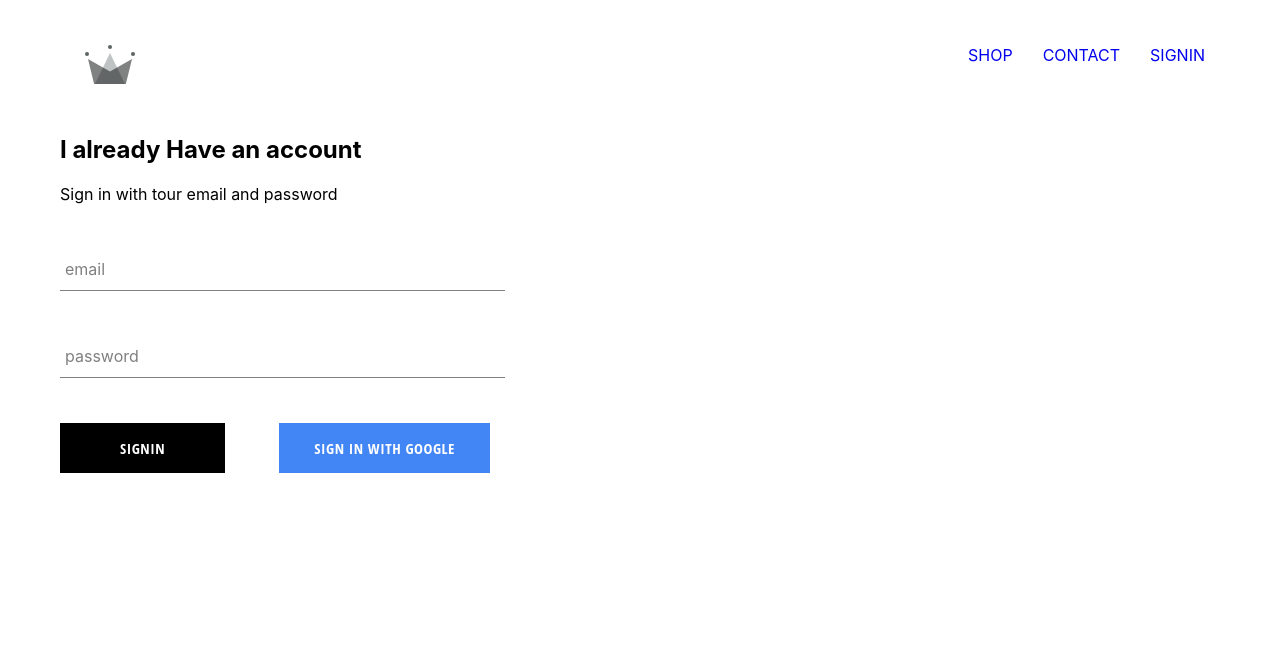
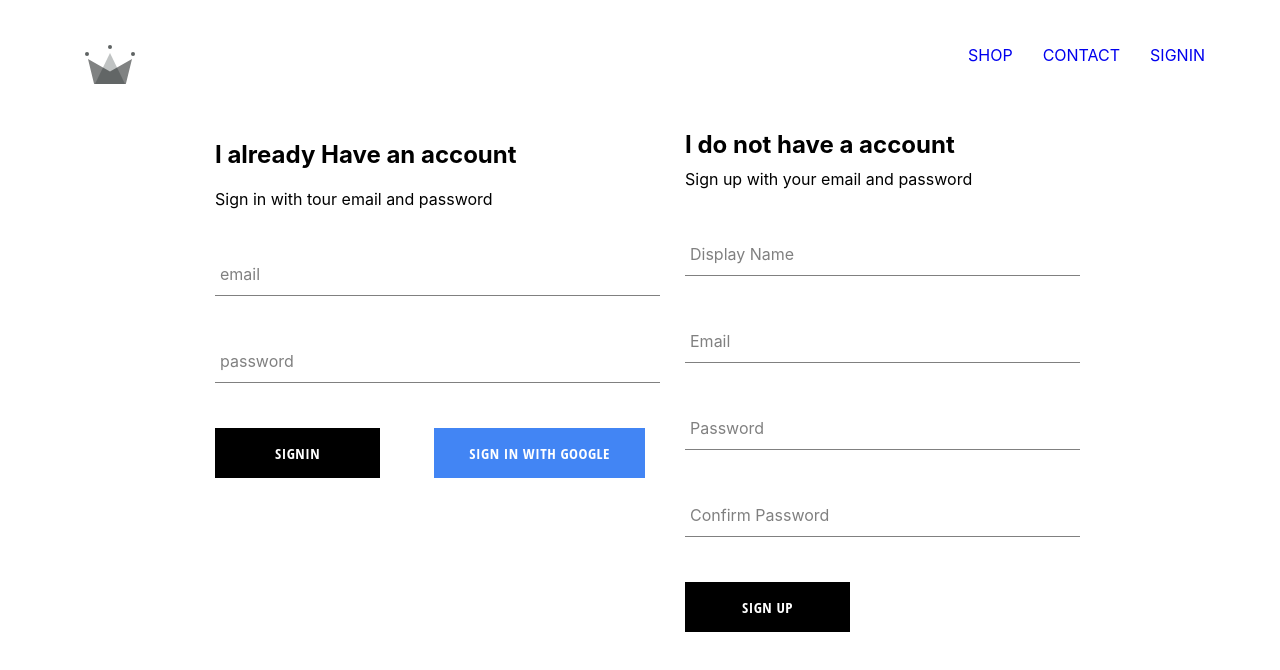
Before and after one commit to Dedaldino-Papelo/crown-clothing, a React (Create React App) app: page /signIn in a window 1280 px wide. Shown: the top 670 px of the page. Built offline with nearby package versions, Linux system fonts and the light colour scheme; no server answers.

Commit message:
finishin signin and signup handle component with firebase

```diff
--- a/src/App.js
+++ b/src/App.js
@@ -23,17 +23,15 @@
    this.unsubiscribeFromAuth = auth.onAuthStateChanged(async userAuth => {
     if(userAuth){
       const userRef = await createUserProfileDocument(userAuth)
-      const getUsers = userRef.path.split("/")[0]
 
-      onSnapshot(doc(db, getUsers, `${userAuth.uid}`), (doc) => {
+      onSnapshot((userRef), (doc) => {
         this.setState({
           currentUser: {
             id: doc.id,
             ...doc.data()
           }
-        }, () => {
-          console.log(this.state)
         })
+        console.log(this.state)
       })
     }
     this.setState({currentUser: userAuth})
--- a/src/Pages/signIn-signOut/signIn-signOut.component.js
+++ b/src/Pages/signIn-signOut/signIn-signOut.component.js
@@ -1,11 +1,13 @@
 import React from 'react'
 import './signInsignOut.styles.scss'
 import SignIn from '../../components/signIn/signIn.conponent'
+import SignUp from '../../components/sign-up/sign-up.component'
 
 const signInsignOut = () => {
   return (
     <div className='sign-in-and-sign-up'>
       <SignIn />
+      <SignUp />
     </div>
   )
 }
--- a/src/Pages/signIn-signOut/signInsignOut.styles.scss
+++ b/src/Pages/signIn-signOut/signInsignOut.styles.scss
@@ -0,0 +1,6 @@
+.sign-in-and-sign-up{
+    width: 850px;
+    display: flex;
+    justify-content: space-between;
+    margin: 30px auto;
+}
--- /dev/null
+++ b/src/components/sign-up/sign-up.component.jsx
@@ -0,0 +1,96 @@
+import React, { Component } from 'react'
+import './sign-up.styles.scss'
+import FormInput from '../formInput/form-input.componet'
+import CustomButton from '../custom-button/custom-button.component'
+import {auth, createUserProfileDocument} from '../../firebase/firebase-utils'
+import { createUserWithEmailAndPassword } from "firebase/auth";
+
+export default class SignUp extends Component {
+    constructor(){
+        super()
+        this.state = {
+            displayName: '',
+            email: '',
+            password: '',
+            confirmPassword: ''
+        }
+    }
+
+    handleSubmit = async (event) => {
+        event.preventDefault()
+        const { displayName, email, password,confirmPassword } = this.state
+        if(password !== confirmPassword){
+            alert("Password don't match ")
+            return
+        }
+        try {
+          const {user} = await createUserWithEmailAndPassword(
+            auth,
+            email,
+            password)
+
+           await createUserProfileDocument(user, { displayName })
+            this.setState({
+                displayName: '',
+                email: '',
+                password: '',
+                confirmPassword: ''
+            })
+
+        } catch (error) {
+            console.log(error)
+
+        }
+    }
+
+  handleChange = event => {
+    const { name, value } = event.target;
+
+    this.setState({ [name]: value });
+  };
+
+  render() {
+    const { displayName, email, password,confirmPassword } = this.state
+    return (
+        <div className='sign-up'>
+        <h2 className='title'>I do not have a account</h2>
+        <span>Sign up with your email and password</span>
+        <form className='sign-up-form' onSubmit={this.handleSubmit}>
+          <FormInput
+            type='text'
+            name='displayName'
+            value={displayName}
+            onChange={this.handleChange}
+            label='Display Name'
+            required
+          />
+          <FormInput
+            type='email'
+            name='email'
+            value={email}
+            onChange={this.handleChange}
+            label='Email'
+            required
+          />
+          <FormInput
+            type='password'
+            name='password'
+            value={password}
+            onChange={this.handleChange}
+            label='Password'
+            required
+          />
+          <FormInput
+            type='password'
+            name='confirmPassword'
+            value={confirmPassword}
+            onChange={this.handleChange}
+            label='Confirm Password'
+            required
+          />
+          <CustomButton type='submit'>SIGN UP</CustomButton>
+        </form>
+      </div>
+    )
+  }
+}
--- /dev/null
+++ b/src/components/sign-up/sign-up.styles.scss
@@ -0,0 +1,9 @@
+.sign-up {
+    display: flex;
+    flex-direction: column;
+    width: 380px;
+
+    .title {
+      margin: 10px 0;
+    }
+  }
--- a/src/components/signIn/signIn.conponent.js
+++ b/src/components/signIn/signIn.conponent.js
@@ -2,20 +2,27 @@
 import './signIn.styles.scss'
 import FormInput from '../formInput/form-input.componet'
 import CustomButton from '../custom-button/custom-button.component'
-import { signinWithGoogle} from '../../firebase/firebase-utils'
+import { signinWithGoogle, auth} from '../../firebase/firebase-utils'
+import { signInWithEmailAndPassword } from "firebase/auth";
 
 export default class SignIn extends Component {
     constructor() {
         super()
         this.state = {
             email: '',
-            password: ''
+            password: '',
         }
     }
 
-    HandleSubmit = (e) => {
+    HandleSubmit = async (e) => {
         e.preventDefault()
-        this.setState({ email: '', password: '' })
+        const {email,password} = this.state
+        try {
+            await signInWithEmailAndPassword(auth, email,password)
+            this.setState({ email: '', password: '' })
+        } catch (error) {
+            console.log(error)
+        }
     }
 
     HandleChange = (e) => {
--- a/src/firebase/firebase-utils.js
+++ b/src/firebase/firebase-utils.js
@@ -13,6 +13,7 @@
 };
 
 export const createUserProfileDocument = async(userAuth, additionalData) => {
+
   if(!userAuth) return
 
   const userRef = doc(db, 'users', `${userAuth.uid}`);
```
